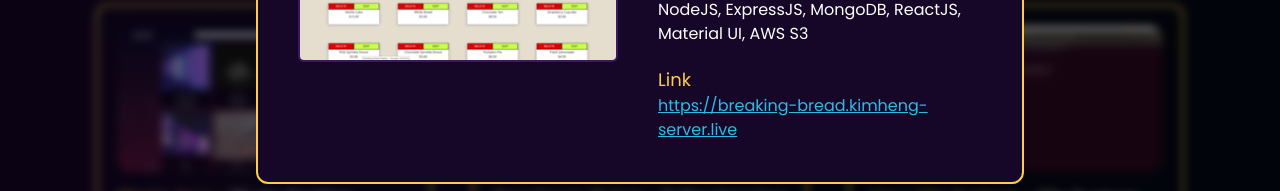
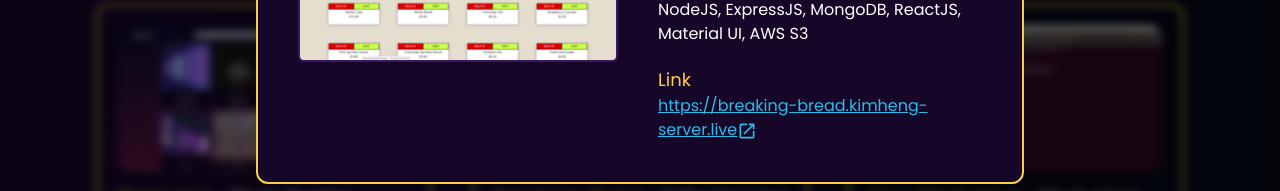
Before and after one commit to TotifyKH/kimheng-portfolio, a React (Vite) app: page / in a window 1280 px wide. Both pictures are taken after a click on the element 264 px from the left and 1956 px from the top of the page. Shown: the part 2156-2347 px from the top of the page. Built offline with nearby package versions, Linux system fonts and the light colour scheme; no server answers.

Commit message:
Update BreakingBread.jsx

```diff
--- a/src/components/projects/BreakingBread.jsx
+++ b/src/components/projects/BreakingBread.jsx
@@ -5,6 +5,7 @@ import breakingBreadImg3 from '../../assets/breaking-bread-3.png';
 import Modal from '@mui/material/Modal';
 import { useState } from 'react';
 import CloseIcon from '@mui/icons-material/Close';
+import OpenInNewIcon from '@mui/icons-material/OpenInNew';
 
 const BreakingBread = () => {
   const isAboveMediumScreens = useMediaQuery("(min-width: 1300px)");
@@ -70,7 +71,7 @@ const BreakingBread = () => {
               <p className='mt-5 text-lg text-yellow'>Technology</p>
               <p>NodeJS, ExpressJS, MongoDB, ReactJS, Material UI, AWS S3</p>
               <p className='mt-5 text-lg text-yellow'>Link</p>
-              <a href='https://breaking-bread.kimheng-server.live' target="_blank" className="underline text-blue">https://breaking-bread.kimheng-server.live</a>
+              <a href='https://breaking-bread.kimheng-server.live' target="_blank" className="underline text-blue">https://breaking-bread.kimheng-server.live<span><OpenInNewIcon fontSize='small'/> </span></a>
             </div>
           </div>
           <CloseIcon className='hover:cursor-pointer absolute top-3 right-3 ' onClick={handleClose} />
```
